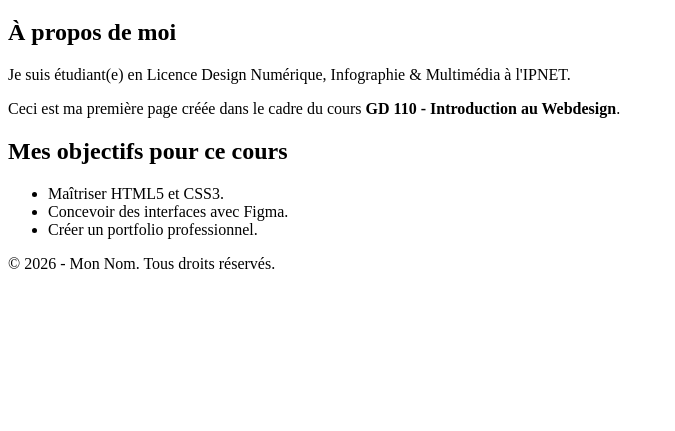
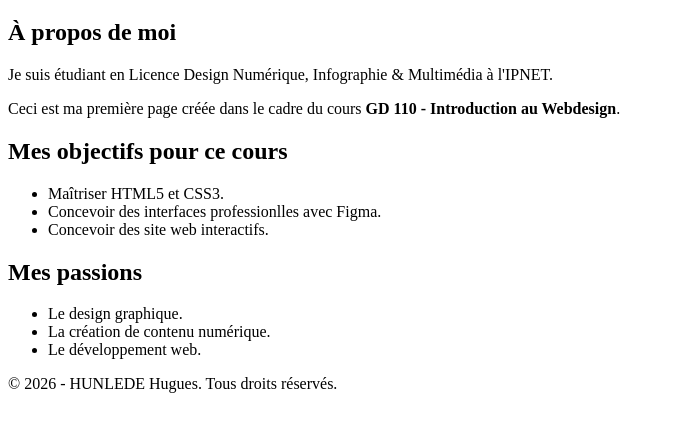
Before and after one commit to DASHGOH/GD110-Webdesign, a plain HTML site: page index.html in a window 1280 px wide. Shown: the part 61-492 px from the top of the page, without its empty margins (0-675 px from the left). Drawn offline with Linux system fonts and the light colour scheme.

```diff
--- a/index.html
+++ b/index.html
@@ -14,7 +14,7 @@
   <main>
     <section>
       <h2>À propos de moi</h2>
-      <p>Je suis étudiant(e) en Licence Design Numérique,
+      <p>Je suis étudiant en Licence Design Numérique,
          Infographie & Multimédia à l'IPNET.</p>
       <p>Ceci est ma première page créée dans le cadre du cours
          <strong>GD 110 - Introduction au Webdesign</strong>.</p>
@@ -23,13 +23,19 @@
       <h2>Mes objectifs pour ce cours</h2>
       <ul>
         <li>Maîtriser HTML5 et CSS3.</li>
-        <li>Concevoir des interfaces avec Figma.</li>
-        <li>Créer un portfolio professionnel.</li>
+        <li>Concevoir des interfaces professionlles avec Figma.</li>
+        <li>Concevoir des site web interactifs.</li>
+      </ul>
+      <h2>Mes passions</h2>
+      <ul>
+        <li>Le design graphique.</li>
+        <li>La création de contenu numérique.</li>
+        <li>Le développement web.</li>
       </ul>
     </section>
   </main>
   <footer>
-    <p>&copy; 2026 - Mon Nom. Tous droits réservés.</p>
+    <p>&copy; 2026 - HUNLEDE Hugues. Tous droits réservés.</p>
   </footer>
 </body>
 </html>
```
